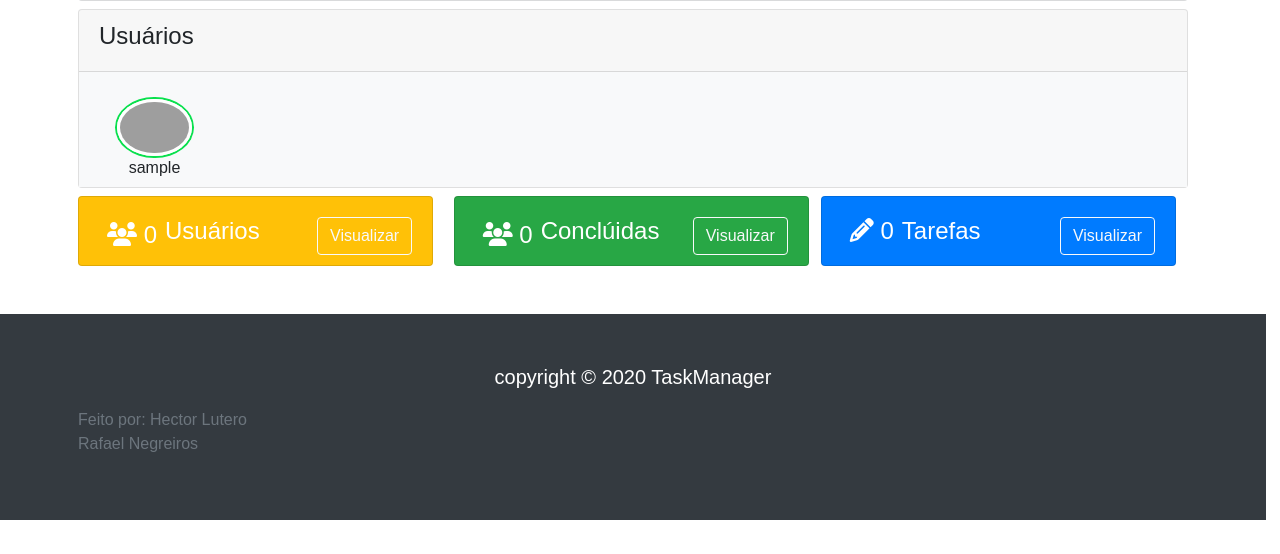
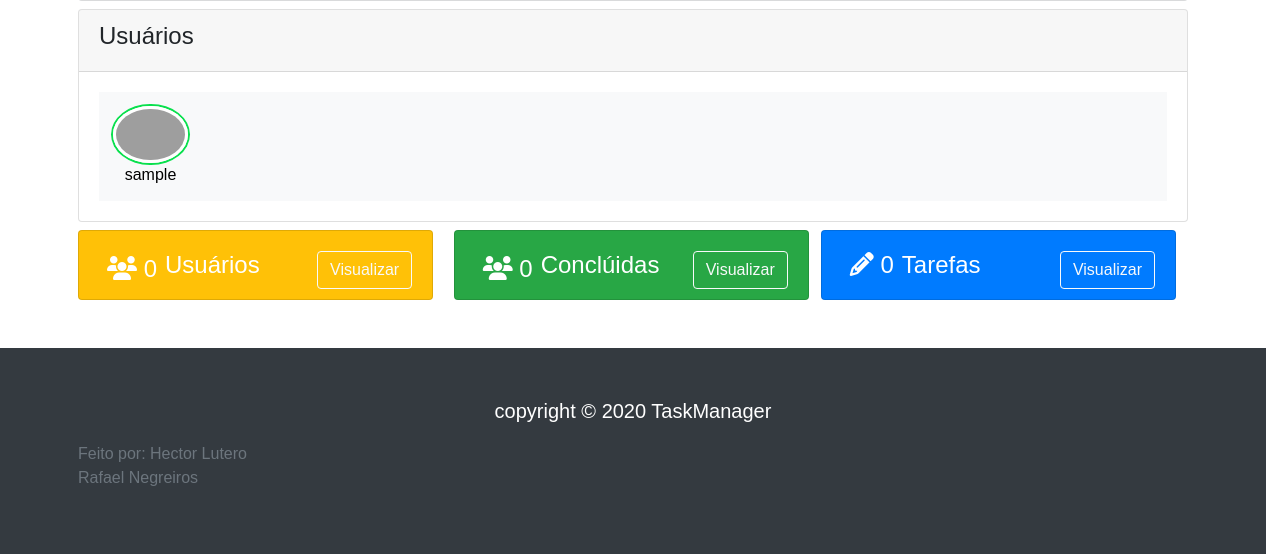
Before and after one commit to FigueiredoRafael/task-manager, a PHP site: page /devplay/ in a window 1280 px wide. Shown: the part 463-1017 px from the top of the page. Before the commit the page ends 983 px from the top, so only its background shows below. Run offline with PHP 8.4, Linux system fonts and the light colour scheme; the visitor is signed in with stand-in values (Sample User, id 1); data that the repository does not hold is empty; style sheets or scripts are compiled from the project's sources; some libraries are stand-ins or nearby versions; grey boxes are pictures that could not be loaded.

Commit message:
Index slider user fixed

```diff
--- a/css/style.css
+++ b/css/style.scss
@@ -3,6 +3,77 @@ body {
   padding: 0;
   font-family: "Alata", sans-serif;
 }
+
+div.scrollmenu {
+  background-color: #333;
+  overflow: auto;
+  white-space: nowrap;
+}
+
+div.scrollmenu a {
+  display: inline-block;
+  text-align: center;
+  color: blue;
+
+  padding: 14px;
+  text-decoration: none;
+}
+
+.users-a {
+  color: blue;
+}
+div.scrollmenu a:hover {
+  background-color: #777;
+}
+
+.card-body-users {
+}
+
+.squares {
+  padding: 60px 0 0 0;
+}
+
+.squares > div {
+  width: 60px;
+  height: 60px;
+  margin: 10px;
+}
+
+.rectangles {
+  top: 100px;
+  padding: 100px 0 0 0;
+}
+.rectangles > div {
+  width: 140px;
+  height: 60px;
+  margin: 50px 10px;
+  padding: 5px;
+  background: #cab;
+  transform: rotate(90deg) translateY(80px);
+  transform-origin: right top;
+}
+
+//@at-root
+
+div.scrollmenu {
+  background-color: #333;
+  overflow: auto;
+  white-space: nowrap;
+}
+
+div.scrollmenu a {
+  display: inline-block;
+  color: white;
+  text-align: center;
+  padding: 14px;
+  text-decoration: none;
+}
+
+div.scrollmenu a:hover {
+  background-color: #777;
+}
+
+//@at-root
 
 body table {
   width: 100%;
@@ -152,9 +223,9 @@ footer {
 /* Medium devices (tablets) */
 
 @media (min-width: 768px) {
-  body {
-    /* background: blue; */
-  }
+  // body {
+  //   background: blue;
+  // }
   #details-card {
     display: block;
     width: auto;
--- a/header.php
+++ b/header.php
@@ -9,7 +9,7 @@
   <meta name="viewport" content="width=device-width, initial-scale=1.0">
   <script src="https://kit.fontawesome.com/2eaa097dec.js" crossorigin="anonymous"></script>
   <link rel="stylesheet" href="https://stackpath.bootstrapcdn.com/bootstrap/4.4.1/css/bootstrap.min.css" integrity="sha384-Vkoo8x4CGsO3+Hhxv8T/Q5PaXtkKtu6ug5TOeNV6gBiFeWPGFN9MuhOf23Q9Ifjh" crossorigin="anonymous">
-  <link rel="stylesheet" href="css/style.css">
+  <link rel="stylesheet" href="css/style.scss">
   <title>TaskManager</title>
 </head>
 <body>
--- a/index.php
+++ b/index.php
@@ -69,16 +69,13 @@ include "modals.php";
           <div class="card-header">
             <h4>Usuários</h4>
           </div>
-          <div class="user-scrollmenu">
+          <div class="card-body-users card-body">
 
-          <div>
-            <div class="col" class="user-icons" style="float:left; margin-top:20px; max-height:100px; margin-left:10px; width: 1000px;">
-              <div style="width: 100%; display: table-cell;">
-              <span style="float:left;">
-                    <a href="index.php" class="btn">
+          <div class="scrollmenu">
+
+                    <a href="index.php" style="color:black;">
                       <img src="<?php echo $_SESSION['profileImg']?>" class="rounded-circle user-image-circle active-circle" alt="Cinque Terre"><br><?php echo $_SESSION['userFname']?>
                     </a>
-              </span>
                 <?php
 
               require "includes/dbh.inc.php";
@@ -93,10 +90,8 @@ include "modals.php";
               $resultimg = mysqli_query($conn, $sqlimg);
               $rowimg = mysqli_fetch_assoc($resultimg);
               ?>
-                      <span style="float:left;">
-                            <a a class="btn" href="index.php?other-userId=<?php echo $userId;?>"><img src="<?php echo $rowimg['img_dir']; ?>" class="rounded-circle user-image-circle <?php if (isset($_GET['other-userId']) && $userId == $_GET['other-userId']) { echo "active-circle";} ?> " style="border-radius: 100px; height: 200px; width: 200px" alt="Cinque Terre" ><br><?php echo $row['fnameUsers']; ?>
+                            <a style="color:black;" href="index.php?other-userId=<?php echo $userId;?>"><img src="<?php echo $rowimg['img_dir']; ?>" class="rounded-circle user-image-circle <?php if (isset($_GET['other-userId']) && $userId == $_GET['other-userId']) { echo "active-circle";} ?> " style="border-radius: 100px; height: 200px; width: 200px" alt="Cinque Terre" ><br><?php echo $row['fnameUsers']; ?>
                             </a>
-                      </span>
               <?php
                   }
               }
@@ -104,7 +99,7 @@ include "modals.php";
 
             </div>
           </div>
-            </div>
+          </div>
         </div>
       </div>
     </div>
```
Also changed, not shown: img/48.png (added), img/94.jpeg (added), img/94.jpg (added), img/94.png (added).
